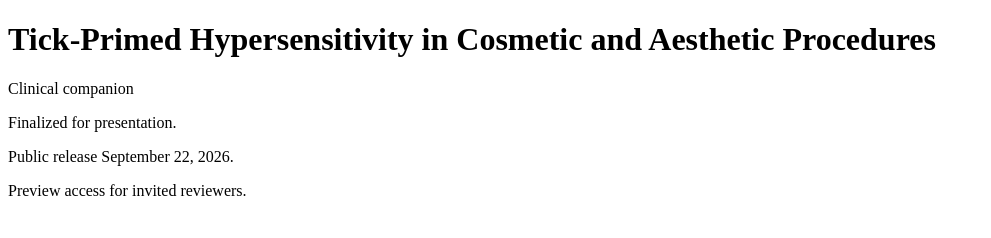
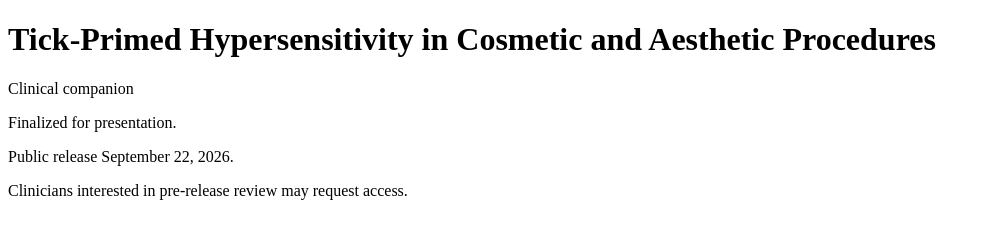
Before and after one commit to curiousmarielle-gif/curiousmarielle-gif.github.io, a plain HTML site: page 404.html in a window 1280 px wide. Shown: the whole page, without its empty margins (0-991 px from the left). Drawn offline with Linux system fonts and the light colour scheme.

Commit message:
Welcome clinician requests for pre-release review

```diff
--- a/404.html
+++ b/404.html
@@ -77,7 +77,7 @@ p{margin:0;max-width:52ch}
   </header>
   <div class="release-details">
     <p class="release-date">Public release <time datetime="2026-09-22">September 22, 2026.</time></p>
-    <p class="preview-note">Preview access for invited reviewers.</p>
+    <p class="preview-note">Clinicians interested in pre-release review may request access.</p>
   </div>
 </main>
 </body>
```
Also changed, not shown: ags-facial-plastics-companion/404.html (+1 -1 lines), ags-facial-plastics-companion/index.html (+1 -1 lines), index.html (+1 -1 lines).
